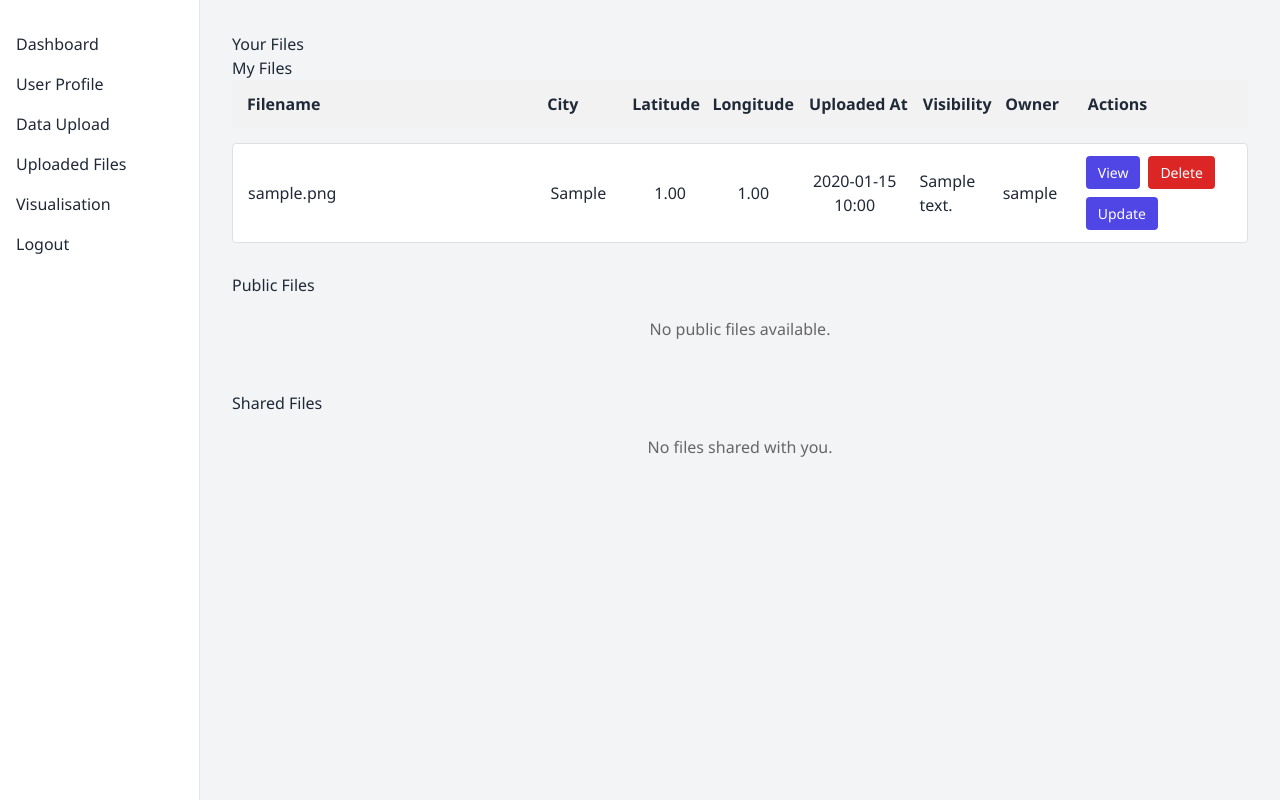
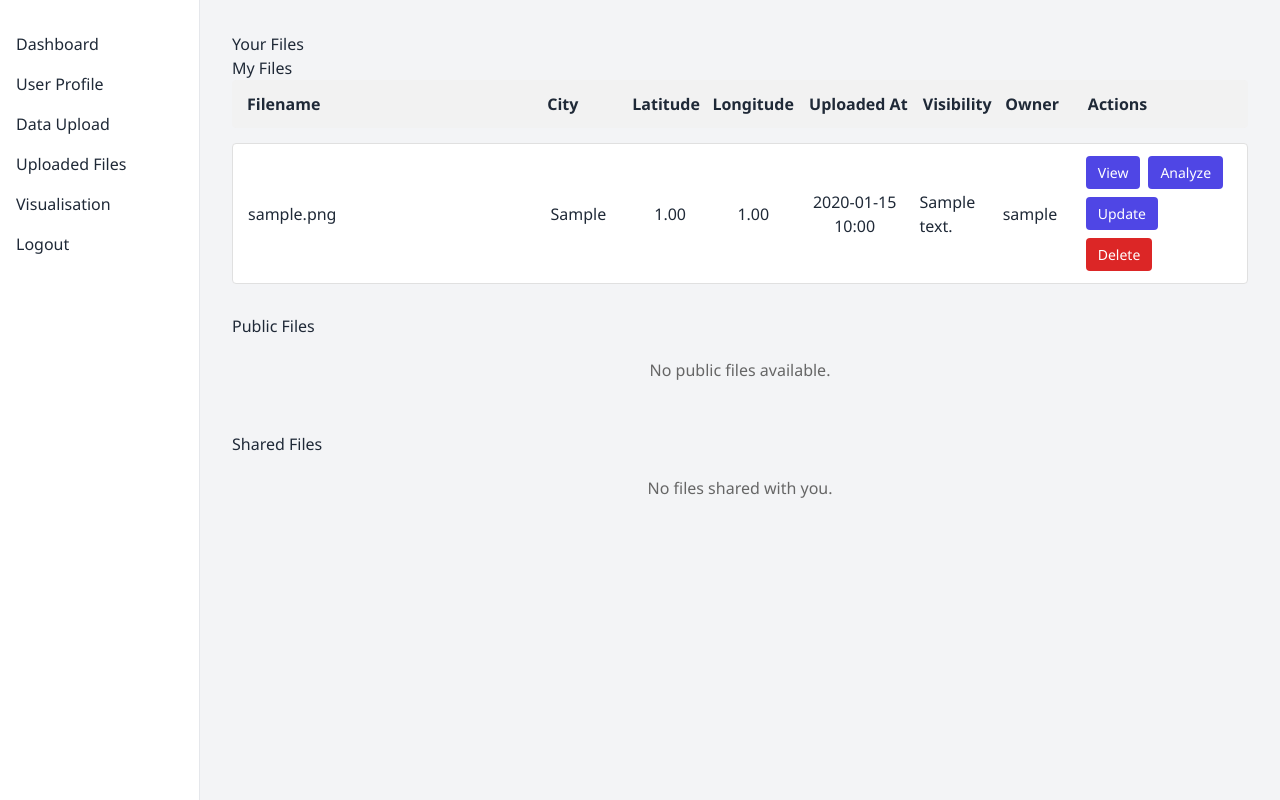
Before and after one commit to flappyfishhh/cits5505-masters62, a Flask app: page /index in a window 1280 px wide. Run offline with Flask 3, Linux system fonts and the light colour scheme; a user stored in the database is signed in; tables that the repository leaves empty hold one stand-in row (values such as "Sample post"); some libraries are stand-ins or nearby versions.

Commit message:
Added changes to index.html

```diff
--- a/app/templates/index.html
+++ b/app/templates/index.html
@@ -1,5 +1,7 @@
-{% extends 'base.html' %} {% block title %}Your Files{% endblock %} {% block
-content %}
+{% extends 'base.html' %}
+{% block title %}Your Files{% endblock %}
+{% block content %}
+
 <style>
   .file-container {
     margin-bottom: 30px;
@@ -61,6 +63,7 @@ content %}
 
 <h1>Your Files</h1>
 
+<!-- My Files -->
 <div class="file-container">
   <h2>My Files</h2>
   {% if own_files %}
@@ -77,30 +80,19 @@ content %}
     </div>
     {% for file in own_files %}
     <div class="file-item">
-      <div class="filename-cell" title="{{ file.filename }}">
-        {{ file.filename }}
-      </div>
+      <div class="filename-cell" title="{{ file.filename }}">{{ file.filename }}</div>
       <div>{{ file.city }}</div>
       <div class="numeric">{{ '%.2f'|format(file.latitude) }}</div>
       <div class="numeric">{{ '%.2f'|format(file.longitude) }}</div>
-      <div class="numeric">
-        {{ file.uploaded_at.strftime('%Y-%m-%d %H:%M') }}
-      </div>
+      <div class="numeric">{{ file.uploaded_at.strftime('%Y-%m-%d %H:%M') }}</div>
       <div>{{ file.visibility|capitalize }}</div>
       <div>{{ file.user.username }}</div>
       <div class="actions">
-        <a href="{{ url_for('main.view_file', file_id=file.id) }}" class="btn"
-          >View</a
-        >
-        <a
-          href="{{ url_for('main.delete_file', file_id=file.id) }}"
-          class="btn delete"
-          onclick="return confirm('Are you sure you want to delete {{ file.filename }}?');"
-          >Delete</a
-        >
-        <a href="{{ url_for('main.update_file', file_id=file.id) }}" class="btn"
-          >Update</a
-        >
+        <a href="{{ url_for('main.view_file', file_id=file.id) }}" class="btn">View</a>
+        <a href="{{ url_for('main.solar_analysis', file_id=file.id) }}" class="btn">Analyze</a>
+        <a href="{{ url_for('main.update_file', file_id=file.id) }}" class="btn">Update</a>
+        <a href="{{ url_for('main.delete_file', file_id=file.id) }}" class="btn delete"
+           onclick="return confirm('Are you sure you want to delete {{ file.filename }}?');">Delete</a>
       </div>
     </div>
     {% endfor %}
@@ -110,6 +102,7 @@ content %}
   {% endif %}
 </div>
 
+<!-- Public Files -->
 <div class="file-container">
   <h2>Public Files</h2>
   {% if public_files %}
@@ -126,21 +119,16 @@ content %}
     </div>
     {% for file in public_files %}
     <div class="file-item">
-      <div class="filename-cell" title="{{ file.filename }}">
-        {{ file.filename }}
-      </div>
+      <div class="filename-cell" title="{{ file.filename }}">{{ file.filename }}</div>
       <div>{{ file.city }}</div>
       <div class="numeric">{{ '%.2f'|format(file.latitude) }}</div>
       <div class="numeric">{{ '%.2f'|format(file.longitude) }}</div>
-      <div class="numeric">
-        {{ file.uploaded_at.strftime('%Y-%m-%d %H:%M') }}
-      </div>
+      <div class="numeric">{{ file.uploaded_at.strftime('%Y-%m-%d %H:%M') }}</div>
       <div>{{ file.visibility|capitalize }}</div>
       <div>{{ file.user.username }}</div>
       <div class="actions">
-        <a href="{{ url_for('main.view_file', file_id=file.id) }}" class="btn"
-          >View</a
-        >
+        <a href="{{ url_for('main.view_file', file_id=file.id) }}" class="btn">View</a>
+        <a href="{{ url_for('main.solar_analysis', file_id=file.id) }}" class="btn">Analyze</a>
       </div>
     </div>
     {% endfor %}
@@ -150,6 +138,7 @@ content %}
   {% endif %}
 </div>
 
+<!-- Shared Files -->
 <div class="file-container">
   <h2>Shared Files</h2>
   {% if shared_files %}
@@ -166,21 +155,16 @@ content %}
     </div>
     {% for file in shared_files %}
     <div class="file-item">
-      <div class="filename-cell" title="{{ file.filename }}">
-        {{ file.filename }}
-      </div>
+      <div class="filename-cell" title="{{ file.filename }}">{{ file.filename }}</div>
       <div>{{ file.city }}</div>
       <div class="numeric">{{ '%.2f'|format(file.latitude) }}</div>
       <div class="numeric">{{ '%.2f'|format(file.longitude) }}</div>
-      <div class="numeric">
-        {{ file.uploaded_at.strftime('%Y-%m-%d %H:%M') }}
-      </div>
+      <div class="numeric">{{ file.uploaded_at.strftime('%Y-%m-%d %H:%M') }}</div>
       <div>{{ file.visibility|capitalize }}</div>
       <div>{{ file.user.username }}</div>
       <div class="actions">
-        <a href="{{ url_for('main.view_file', file_id=file.id) }}" class="btn"
-          >View</a
-        >
+        <a href="{{ url_for('main.view_file', file_id=file.id) }}" class="btn">View</a>
+        <a href="{{ url_for('main.solar_analysis', file_id=file_id) }}">Analysis</a>
       </div>
     </div>
     {% endfor %}
@@ -189,4 +173,5 @@ content %}
   <div class="empty-message">No files shared with you.</div>
   {% endif %}
 </div>
+
 {% endblock %}
```
